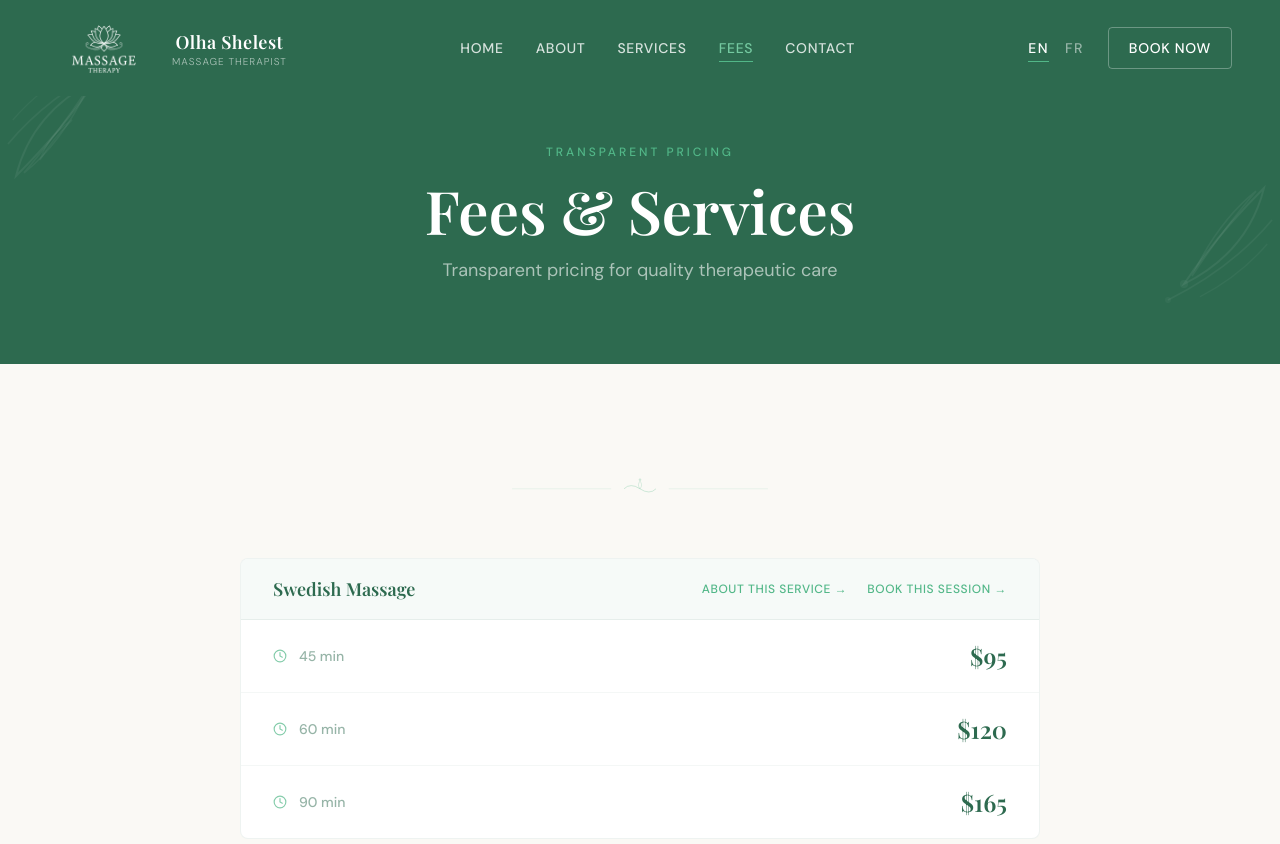
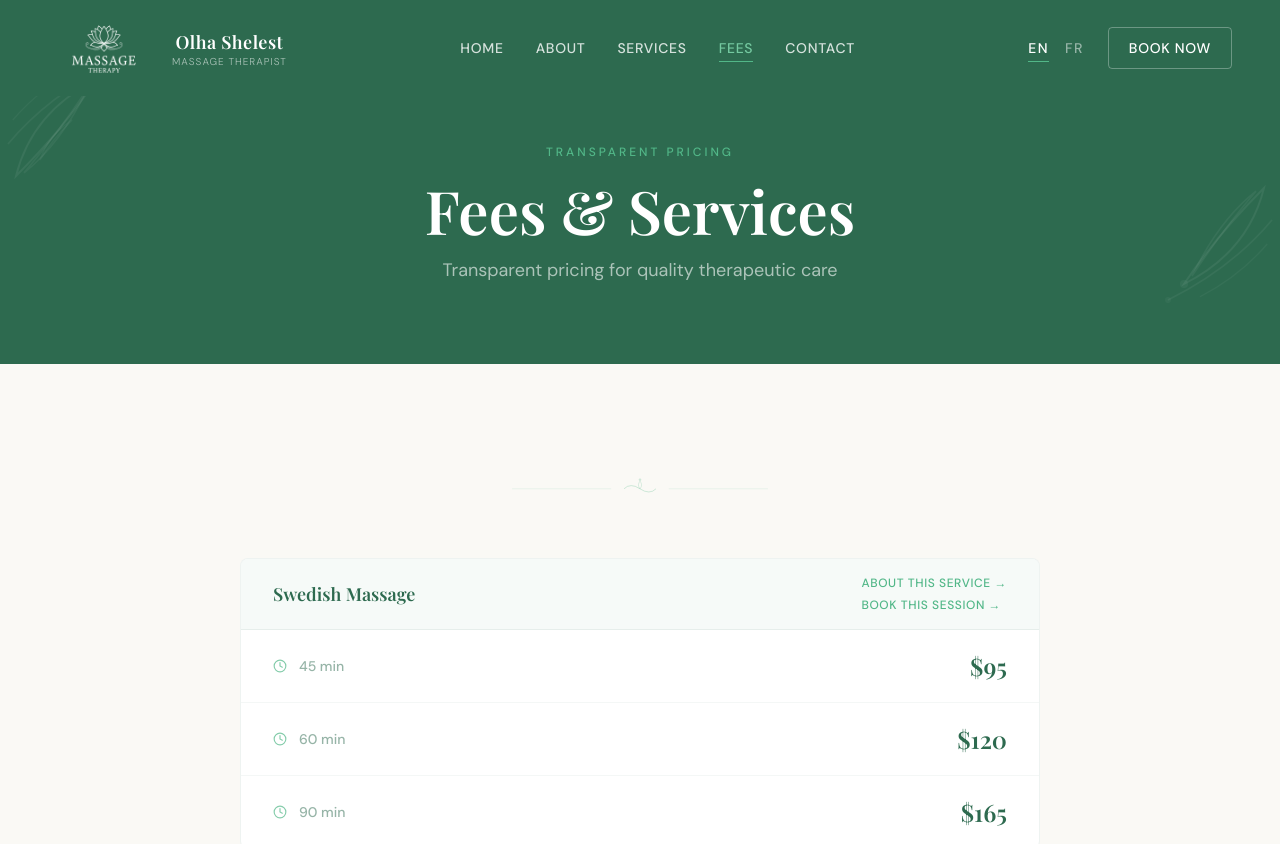
Before and after one commit to romaninet/massage-therapy-website, a Next.js app: page /en/fees in a window 1280 px wide. Shown: the top 844 px of the page. Built offline with nearby package versions, Linux system fonts and the light colour scheme.

Commit message:
update the look

```diff
--- a/src/app/[locale]/fees/page.tsx
+++ b/src/app/[locale]/fees/page.tsx
@@ -108,7 +108,7 @@ export default async function FeesPage({ params }: { params: Promise<{ locale: s
                   <h3 className="font-heading text-forest text-lg font-semibold">
                     {service.title[lang]}
                   </h3>
-                  <div className="flex items-center gap-5 flex-shrink-0">
+                  <div className="flex flex-col gap-1.5 flex-shrink-0 items-start">
                     <Link
                       href={`/${locale}/services#${service.key}`}
                       className="text-sage hover:text-forest text-xs tracking-wider uppercase font-medium transition-colors"
```
